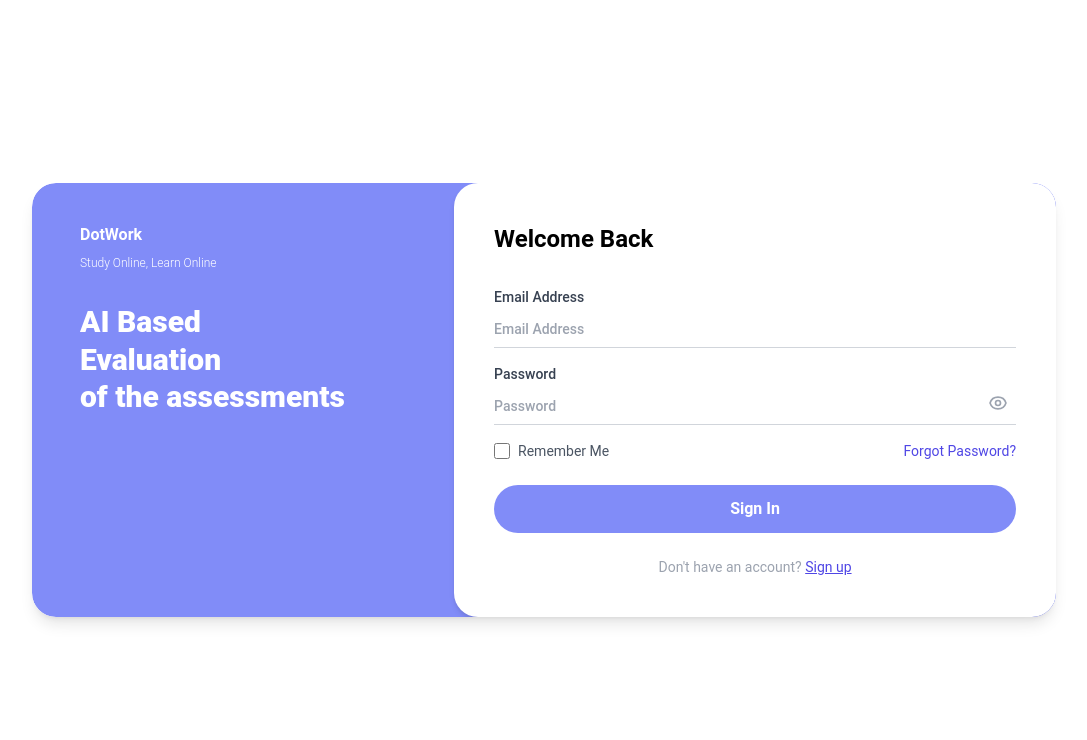
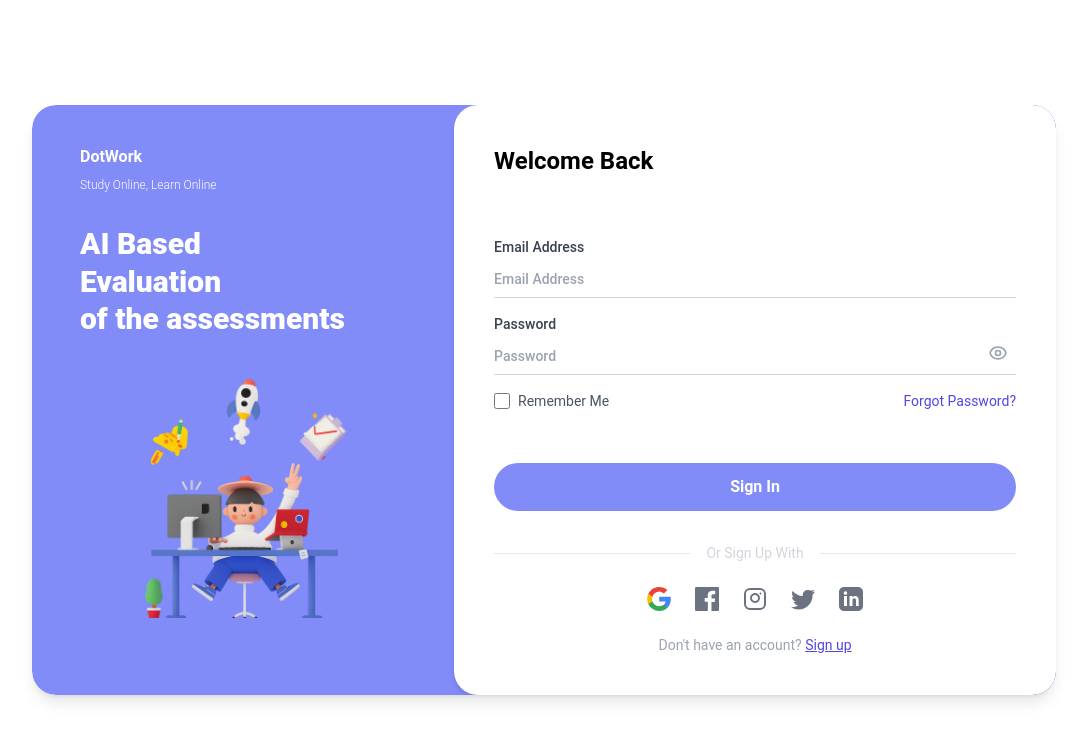
Before and after one commit to itshamzaaah/dot_work, a React (Vite) app in the folder dot_work/: page /login in a window 1280 px wide. Shown: the top 740 px of the page, without its empty margins (96-1183 px from the left). Built offline with nearby package versions, Linux system fonts and the light colour scheme.

Commit message:
comments resolved

```diff
--- a/dot_work/src/components/LoginPage.jsx
+++ b/dot_work/src/components/LoginPage.jsx
@@ -15,7 +15,7 @@ const LoginPage = () => {
     e.preventDefault();
     if (!isValid) return;
     // Api call 🥲
-    };
+  };
 
   return (
     <div className="min-h-screen flex items-center justify-center bg-white p-6">
@@ -33,6 +33,13 @@ const LoginPage = () => {
               of the assessments
             </h1>
           </div>
+          <div className="w-60  flex items-center justify-center mx-auto">
+            <img
+              src={loginImg}
+              alt="Illustration"
+              className="max-w-full max-h-full object-contain"
+            />
+          </div>
         </div>
 
         {/* Right Part */}
@@ -42,6 +49,8 @@ const LoginPage = () => {
             <h2 className="text-2xl font-semibold mb-8">Welcome Back</h2>
 
             <form onSubmit={handleSubmit}>
+              <div className="block h-3 mb-4 text-gray-700 text-sm font-medium">
+              </div>
               {/* Email */}
               <label className="block mb-4 text-gray-700 text-sm font-medium">
                 Email Address
@@ -100,18 +109,95 @@ const LoginPage = () => {
                 </label>
                 <a href="#" className="text-indigo-600 hover:underline">Forgot Password?</a>
               </div>
+              <div className="block h-3 mb-4 text-gray-700 text-sm font-medium">
+              </div>
 
               {/* Sign In Button */}
               <button
                 type="submit"
                 disabled={!isValid}
-                className={`w-full py-3 rounded-full text-white font-semibold transition duration-200 ${
-                  isValid ? "bg-indigo-600 hover:bg-indigo-700" : "bg-indigo-400 cursor-not-allowed"
-                }`}
+                className={`w-full py-3 rounded-full text-white font-semibold transition duration-200 ${isValid ? "bg-indigo-600 hover:bg-indigo-700" : "bg-indigo-400 cursor-not-allowed"
+                  }`}
               >
                 Sign In
               </button>
             </form>
+            <div className="flex items-center mt-8 mb-6 text-gray-300 text-sm">
+              <div className="bg-gray-200 flex-1 h-px"></div>
+              <span className="mx-4">Or Sign Up With</span>
+              <div className="bg-gray-200 flex-1 h-px"></div>
+            </div>
+
+            <div className="flex justify-center space-x-6 text-gray-500">
+              {/* Use below SVG icons or image URLs for social icons */}
+              <a href="#" aria-label="Google" className="hover:text-indigo-600">
+                <svg
+                  className="w-6 h-6"
+                  viewBox="0 0 533.5 544.3"
+                  xmlns="http://www.w3.org/2000/svg"
+                >
+                  <path
+                    fill="#4285f4"
+                    d="M533.5 278.4c0-18.6-1.5-37-4.2-54.6H272v103.6h146.9c-6.4 34.6-25.8 63.9-55 83.3v68h88.7c51.9-47.9 81.9-118.2 81.9-200.3z"
+                  />
+                  <path
+                    fill="#34a853"
+                    d="M272 544.3c74.5 0 137-24.5 182.6-66.3l-88.7-68c-24.7 16.6-56.2 26.3-93.9 26.3-72 0-133.1-48.6-155-113.8H27v71.5c44.9 88.4 137.1 150.3 245 150.3z"
+                  />
+                  <path
+                    fill="#fbbc04"
+                    d="M117 324.5c-11.8-34.6-11.8-71.9 0-106.5V146H27c-39.6 77.1-39.6 169.1 0 246.2l90-67.7z"
+                  />
+                  <path
+                    fill="#ea4335"
+                    d="M272 107.7c39.9 0 75.8 13.7 104.2 40.7l78.1-78.1C408.8 24.5 346.3 0 272 0 164.1 0 71.9 61.9 27 150.3l90 68c21.7-65.2 83-113.8 155-113.8z"
+                  />
+                </svg>
+              </a>
+              <a href="#" aria-label="Facebook" className="hover:text-indigo-600">
+                <svg
+                  className="w-6 h-6"
+                  fill="currentColor"
+                  viewBox="0 0 24 24"
+                  xmlns="http://www.w3.org/2000/svg"
+                >
+                  <path d="M22.675 0h-21.35c-.735 0-1.325.589-1.325 1.324v21.352c0 .734.59 1.324 1.324 1.324h11.494v-9.294H9.691v-3.622h3.008V8.413c0-2.978 1.917-4.6 4.72-4.6 1.343 0 2.498.1 2.835.144v3.292l-1.947.001c-1.527 0-1.823.726-1.823 1.792v2.35h3.646l-.475 3.622h-3.171V24h6.215c.736 0 1.326-.59 1.326-1.324V1.325c0-.735-.59-1.325-1.325-1.325z" />
+                </svg>
+              </a>
+              <a href="#" aria-label="Instagram" className="hover:text-indigo-600">
+                <svg
+                  className="w-6 h-6"
+                  fill="none"
+                  stroke="currentColor"
+                  strokeWidth="2"
+                  strokeLinecap="round"
+                  strokeLinejoin="round"
+                  viewBox="0 0 24 24"
+                >
+                  <rect x="2" y="2" width="20" height="20" rx="5" ry="5" />
+                  <path d="M16 11.37a4 4 0 11-4.3-4.31 4 4 0 014.3 4.31z" />
+                  <line x1="17.5" y1="6.5" x2="17.5" y2="6.5" />
+                </svg>
+              </a>
+              <a href="#" aria-label="Twitter" className="hover:text-indigo-600">
+                <svg
+                  className="w-6 h-6"
+                  fill="currentColor"
+                  viewBox="0 0 24 24"
+                >
+                  <path d="M24 4.557a9.83 9.83 0 01-2.828.775 4.932 4.932 0 002.164-2.724c-.949.564-2.002.974-3.127 1.195A4.918 4.918 0 0016.616 3a4.92 4.92 0 00-4.917 4.917c0 .385.045.76.127 1.121C7.728 8.806 4.1 6.864 1.671 3.905a4.822 4.822 0 00-.666 2.475 4.917 4.917 0 002.188 4.096 4.904 4.904 0 01-2.229-.616c-.054 2.281 1.581 4.415 3.949 4.89a4.935 4.935 0 01-2.224.084 4.922 4.922 0 004.6 3.417 9.868 9.868 0 01-6.102 2.104c-.396 0-.788-.023-1.174-.067a13.945 13.945 0 007.557 2.212c9.054 0 14.002-7.498 14.002-14 0-.213-.005-.425-.014-.636A10.012 10.012 0 0024 4.557z" />
+                </svg>
+              </a>
+              <a href="#" aria-label="LinkedIn" className="hover:text-indigo-600">
+                <svg
+                  className="w-6 h-6"
+                  fill="currentColor"
+                  viewBox="0 0 24 24"
+                >
+                  <path d="M19 0h-14c-2.761 0-5 2.239-5 5v14c0 2.761 2.239 5 5 5h14c2.761 0 5-2.239 5-5v-14c0-2.761-2.239-5-5-5zm-11 19h-3v-10h3v10zm-1.5-11.268c-.966 0-1.75-.79-1.75-1.764s.784-1.764 1.75-1.764 1.75.79 1.75 1.764-.784 1.764-1.75 1.764zm13.5 11.268h-3v-5.604c0-1.337-.476-2.252-1.666-2.252-0.909 0-1.452.61-1.691 1.2-.087.211-.108.506-.108.802v5.854h-3v-10h3v1.367c.398-.614 1.109-1.485 2.695-1.485 1.965 0 3.438 1.282 3.438 4.043v5.075z" />
+                </svg>
+              </a>
+            </div>
 
             {/* Footer */}
             <p className="text-center text-sm text-gray-400 mt-6">
--- a/dot_work/src/components/SignupPage.jsx
+++ b/dot_work/src/components/SignupPage.jsx
@@ -32,15 +32,15 @@ const SignupPage = () => {
             <h1 className="text-3xl font-extrabold leading-tight mb-10">
               AI Based <br />
               Evaluation <br />
-              of the assesments
+              of the assessments
             </h1>
           </div>
 
-          <div className="flex-1 flex items-end">
+          <div className="w-60  flex items-center justify-center mx-auto">
             <img
               src={signUpImg}
               alt="Illustration"
-              className="w-full object-cover"
+              className="max-w-full max-h-full object-contain"
             />
           </div>
         </div>
```
